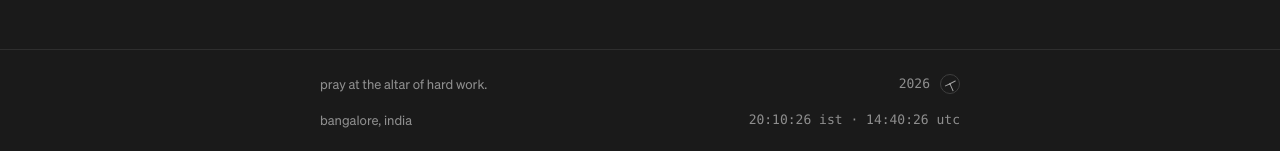
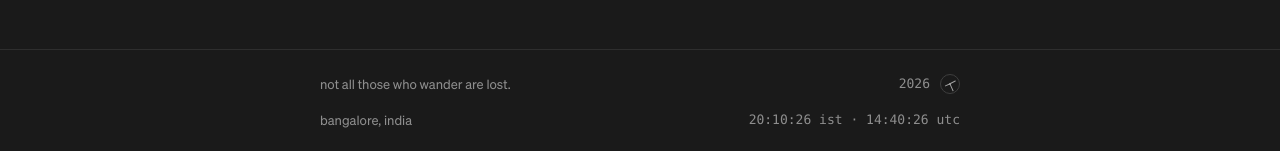
Before and after one commit to bharathkumaarr/v3, a Next.js app: page /writing in a window 1280 px wide. Shown: the part 646-797 px from the top of the page. Built offline with nearby package versions, Linux system fonts and the light colour scheme; a web font is replaced by a local one.

Commit message:
update footer quote to 'not all those who wander are lost.'

```diff
--- a/src/components/footer/footer.tsx
+++ b/src/components/footer/footer.tsx
@@ -56,9 +56,9 @@ export function Footer() {
   return (
     <footer className="w-full border-t border-neutral-3 bg-neutral-1 text-neutral-6 text-[13px]">
       <div className="mx-auto max-w-[640px] px-6 sm:px-0 py-5 flex flex-col gap-2">
-        {/* Row 1: Statement on left, Year and Analog Clock on right (identical to paco.me) */}
+        {/* Row 1: Statement on left, Year and Analog Clock on right */}
         <div className="flex items-center justify-between">
-          <span>pray at the altar of hard work.</span>
+          <span>not all those who wander are lost.</span>
           <div className="flex items-center gap-2.5">
             <span className="font-mono tabular-nums">{year}</span>
             <AnalogClock date={now} />
```
